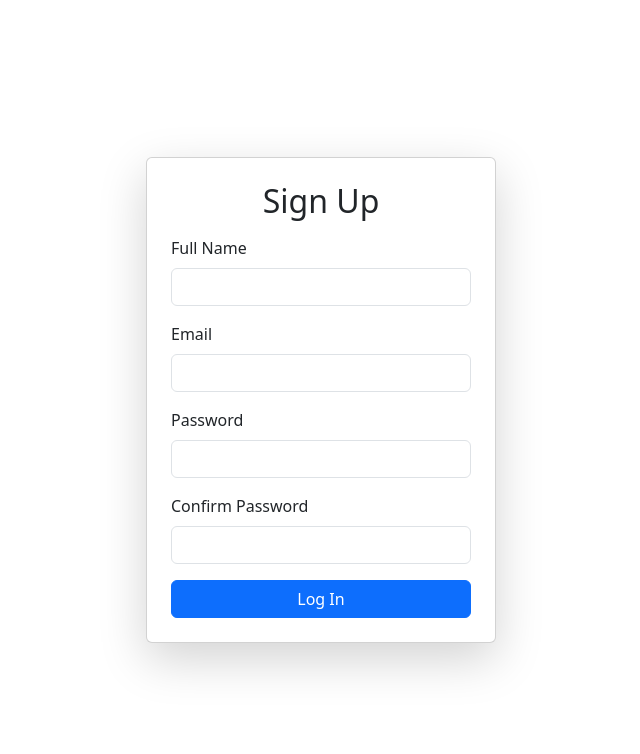
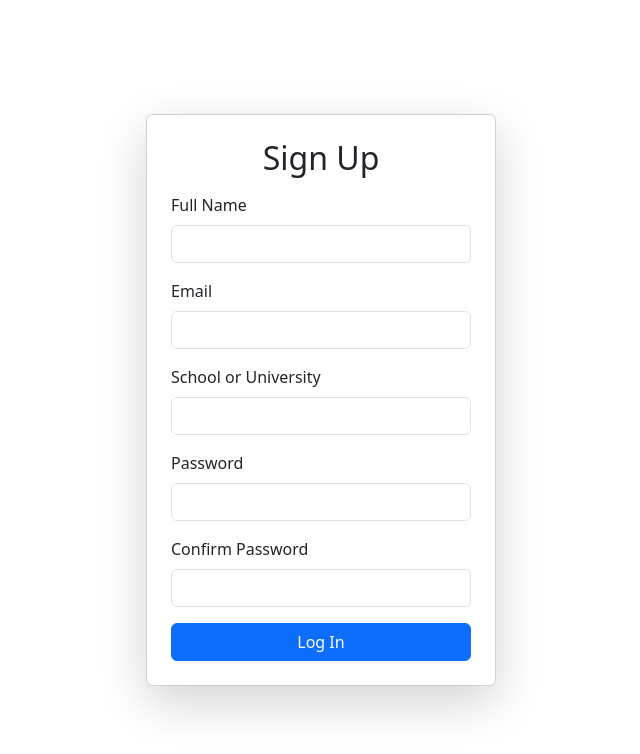
Before and after one commit to UVMHacks2025/BashProShop, a Flask app: page /signup in a window 1280 px wide. Shown: the top 754 px of the page, without its empty margins (319-959 px from the left). Run offline with Flask 3, Linux system fonts and the light colour scheme.

```diff
--- a/src/templates/signup.html
+++ b/src/templates/signup.html
@@ -14,6 +14,10 @@
                     <input type="text" name="email" id="email" class="form-control" required>
                 </div>
                 <div class="mb-3">
+                    <label for="school" class="form-label">School or University</label>
+                    <input type="text" name="school" id="school" class="form-control" required>
+                </div>
+                <div class="mb-3">
                     <label for="password" class="form-label">Password</label>
                     <input type="password" name="password" id="password" class="form-control" required>
                 </div>
```
